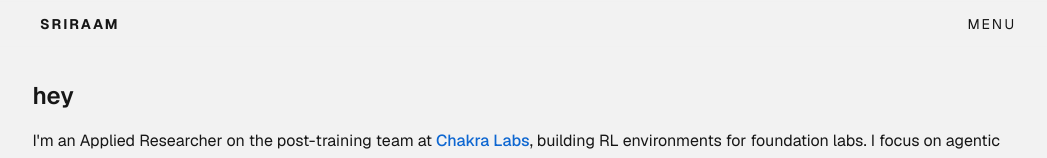
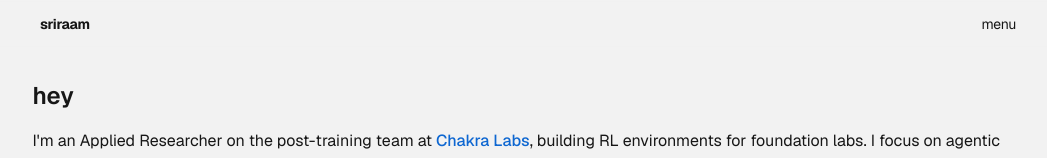
Before and after one commit to 13point5/blog, a Next.js app: page / in a window 1280 px wide. Shown: the top 158 px of the page, without its empty margins (112-1159 px from the left). Built offline with nearby package versions, Linux system fonts and the light colour scheme; a web font is replaced by a local one.

Commit message:
Use lowercase header labels instead of all caps
Show sriraam and menu in small letters with tighter tracking
for a quieter header.

Co-authored-by: Sriraam <bharathsriraam.rr@gmail.com>

```diff
--- a/app/components/header.tsx
+++ b/app/components/header.tsx
@@ -38,9 +38,9 @@ export function Header() {
       <nav className="max-w-5xl mx-auto px-6 h-full flex items-center justify-between">
         <Link
           href="/"
-          className="text-sm font-bold tracking-[0.14em] uppercase hover:text-foreground-muted transition-colors"
+          className="text-sm font-bold tracking-tight hover:text-foreground-muted transition-colors"
         >
-          SRIRAAM
+          sriraam
         </Link>
         <SettingsDropdown />
       </nav>
--- a/app/components/settings-dropdown.tsx
+++ b/app/components/settings-dropdown.tsx
@@ -28,10 +28,10 @@ export function SettingsDropdown() {
       <DropdownMenuTrigger asChild>
         <button
           type="button"
-          className="text-sm font-normal tracking-[0.14em] uppercase hover:text-foreground-muted transition-colors outline-none focus-visible:text-foreground-muted cursor-pointer"
+          className="text-sm font-normal tracking-tight hover:text-foreground-muted transition-colors outline-none focus-visible:text-foreground-muted cursor-pointer"
           aria-label="Menu"
         >
-          MENU
+          menu
         </button>
       </DropdownMenuTrigger>
       <DropdownMenuContent
```
